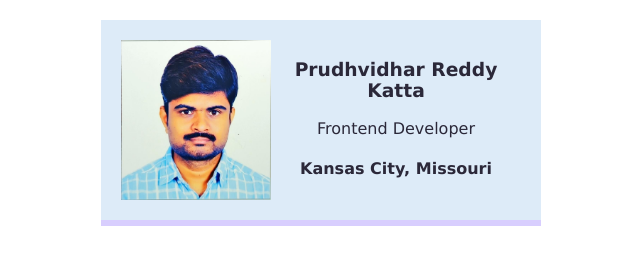
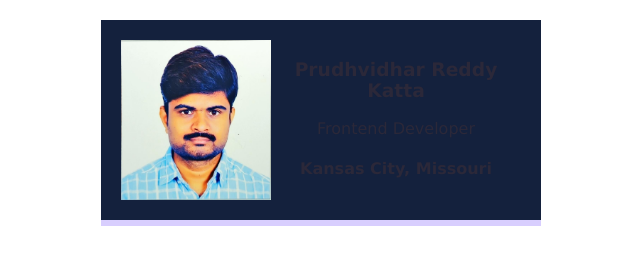
Before and after one commit to PrudhviKatta/business-card, a website built with Vite: page index.html in a window 1280 px wide. Shown: the whole page, without its empty margins (319-959 px from the left). Built offline with nearby package versions, Linux system fonts and the light colour scheme.

Commit message:
Update styles.css

```diff
--- a/styles.css
+++ b/styles.css
@@ -19,7 +19,7 @@ body {
     display: flex;
     justify-content: space-around;
     text-align: center;
-    background: #ddebf8;
+    background: #14213d;
     color: #2b2839;
     border-bottom: 6px solid #d8cefe;
 
```
